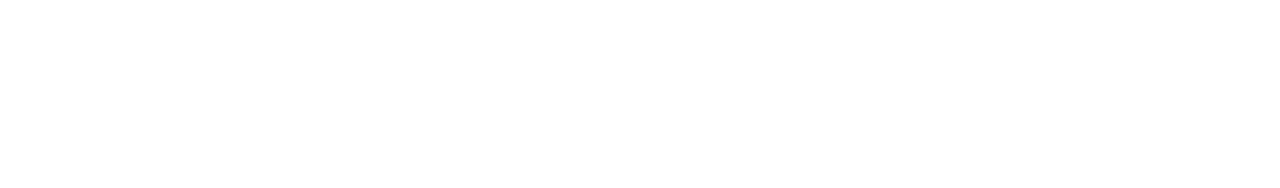
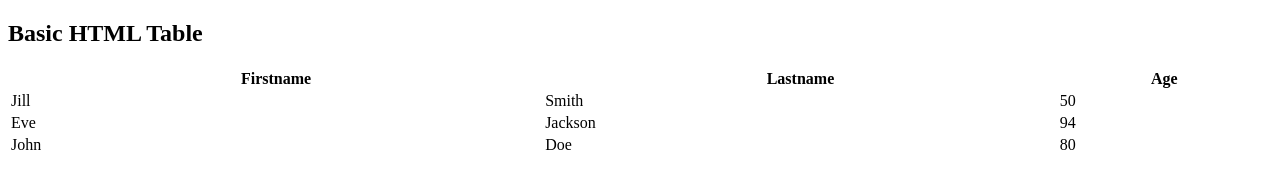
Before and after one commit to sudhakar301/CloneSample, a plain HTML site: page index.html in a window 1280 px wide. Drawn offline with Linux system fonts and the light colour scheme.

Commit message:
added index-html

```diff
--- a/index.html
+++ b/index.html
@@ -1,4 +1,31 @@
+<!DOCTYPE html>
 <html>
-    <head><meta charset="utf-8"</head>
-    <body></body>
+<body>
+
+<h2>Basic HTML Table</h2>
+
+<table style="width:100%">
+  <tr>
+    <th>Firstname</th>
+    <th>Lastname</th>
+    <th>Age</th>
+  </tr>
+  <tr>
+    <td>Jill</td>
+    <td>Smith</td>
+    <td>50</td>
+  </tr>
+  <tr>
+    <td>Eve</td>
+    <td>Jackson</td>
+    <td>94</td>
+  </tr>
+  <tr>
+    <td>John</td>
+    <td>Doe</td>
+    <td>80</td>
+  </tr>
+</table>
+
+</body>
 </html>
```
